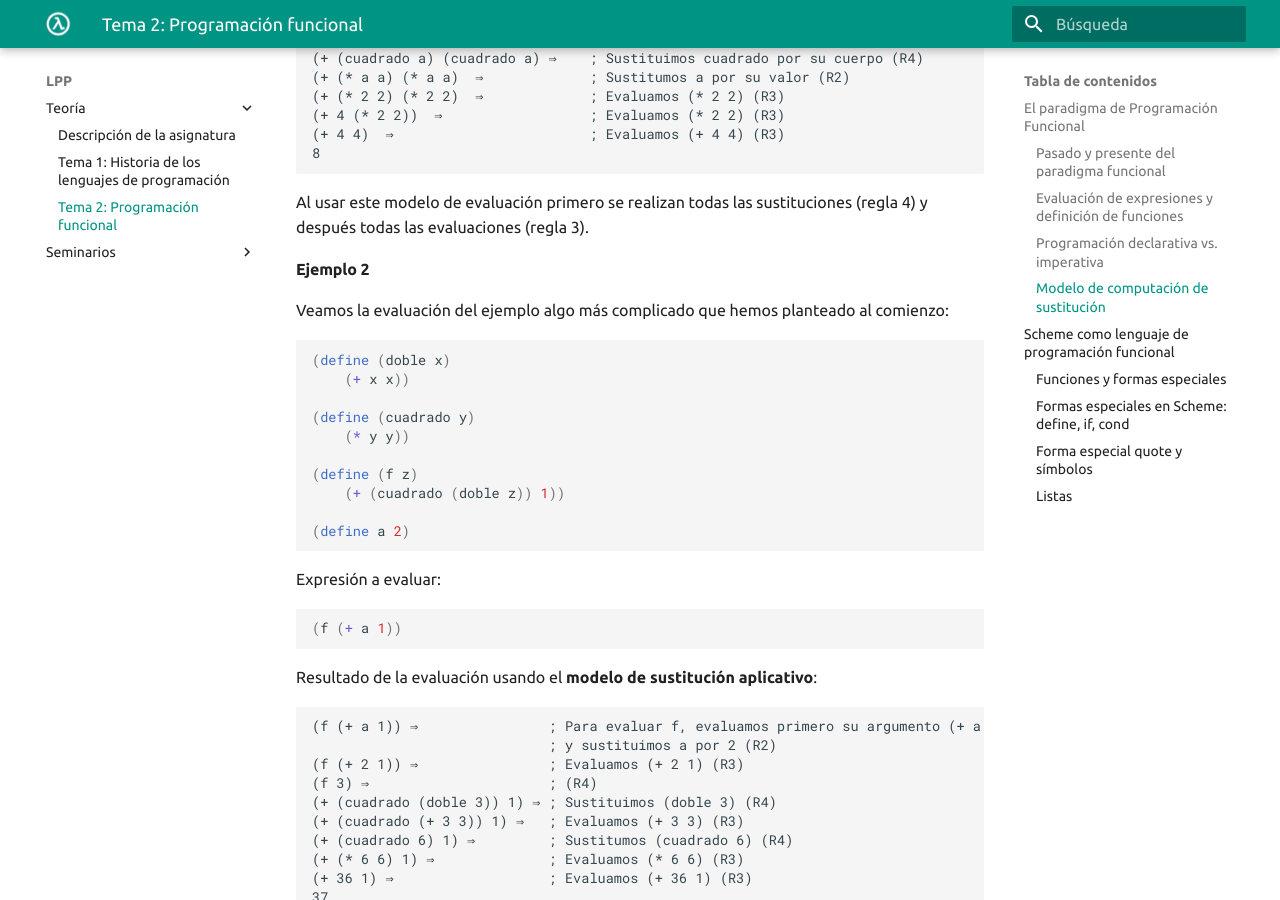
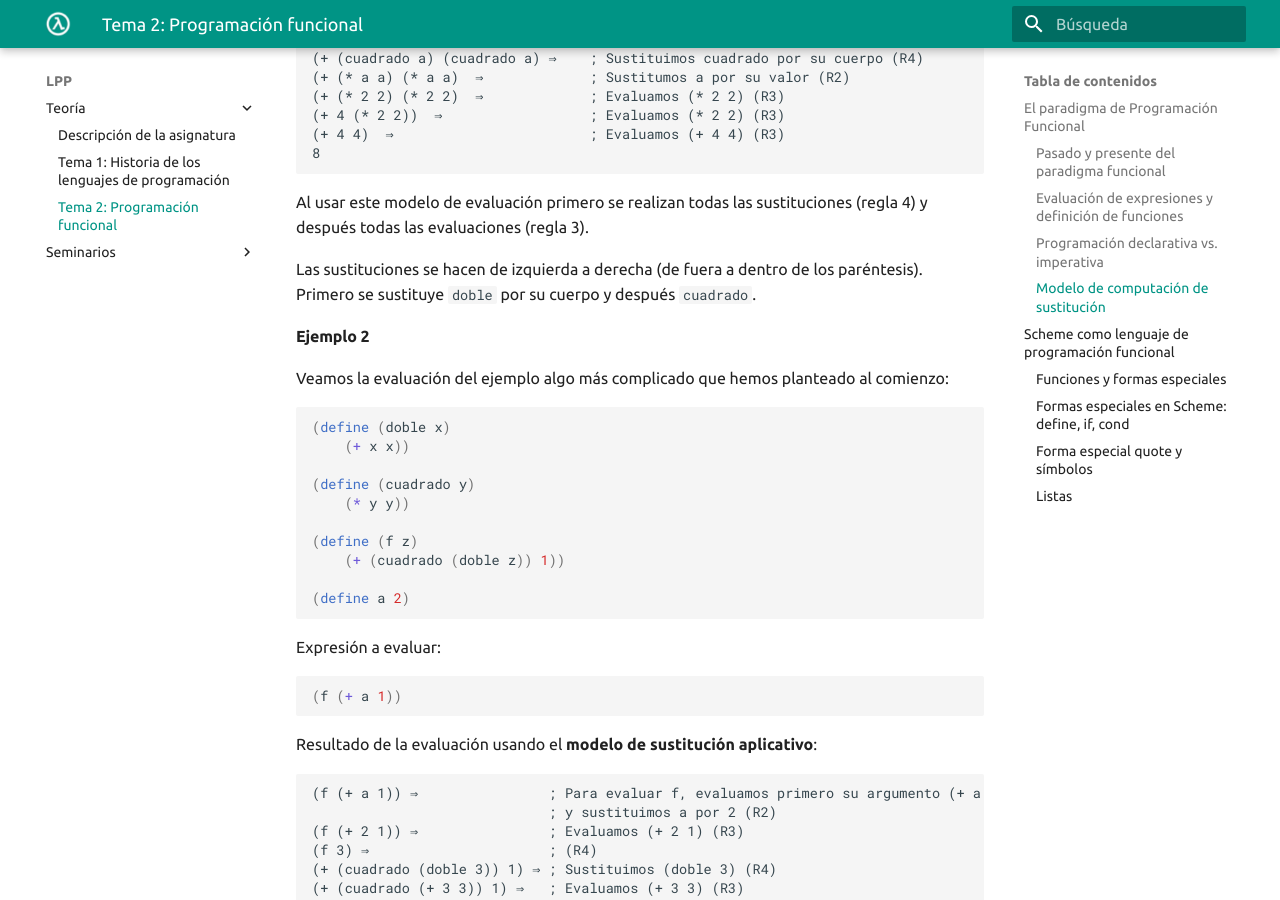
Before and after one commit to domingogallardo/apuntes-lpp, an MkDocs documentation site: the page built from docs/teoria/tema02-programacion-funcional/tema02-programacion-funcional.md, in a window 1280 px wide and 900 px high, scrolled down 21149 px. Built offline with MkDocs 1.6.1 and Material for MkDocs 9.7.7, drawn with Linux system fonts in a browser that asks for light colours; some of the changed text lies outside the part shown.

Commit message:
Correcciones

````diff
--- a/docs/teoria/tema02-programacion-funcional/tema02-programacion-funcional.md
+++ b/docs/teoria/tema02-programacion-funcional/tema02-programacion-funcional.md
@@ -1113,7 +1113,12 @@ normal** es:
 ```
 
 Al usar este modelo de evaluación primero se realizan todas las
-sustituciones (regla 4) y después todas las evaluaciones (regla 3).
+sustituciones (regla 4) y después todas las evaluaciones (regla
+3).
+
+Las sustituciones se hacen de izquierda a derecha (de fuera a dentro
+de los paréntesis). Primero se sustituye `doble` por su cuerpo y
+después `cuadrado`.
 
 #### Ejemplo 2
 
@@ -1194,6 +1199,12 @@ para comprobar que el resultado es distinto
 (zero (random 10))
 ```
 
+Si evaluamos la última expresión en orden aplicativo:
+
+```text
+```
+
+
 ## Scheme como lenguaje de programación funcional
 
 Ya hemos visto cómo definir funciones y evaluar expresiones en
````
